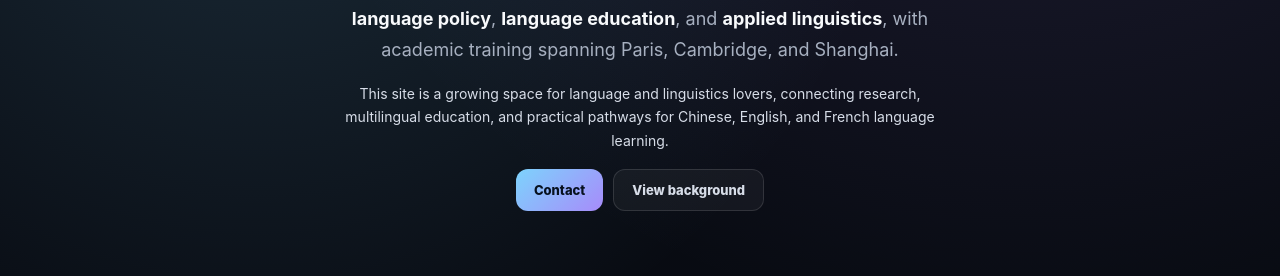
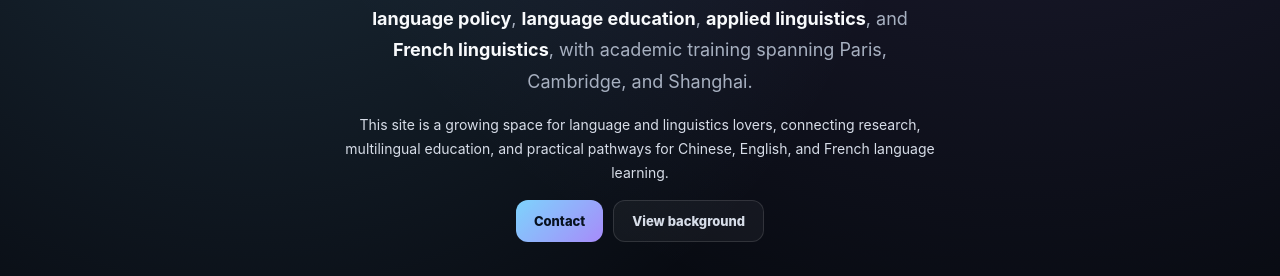
Before and after one commit to chinesefaker/sifaks, a plain HTML site: page index.html in a window 1280 px wide. Shown: the part 481-757 px from the top of the page. Drawn offline with Linux system fonts and the light colour scheme.

Commit message:
Update homepage profile text

```diff
--- a/index.html
+++ b/index.html
@@ -74,7 +74,7 @@
       <div class="hero-logo">SO</div>
       <h1>Sifaks<br>Ousmail</h1>
       <div class="pill"><span class="pill-dot"></span>Official Website</div>
-      <p class="lead"><strong>Sifaks Ousmail</strong> is a linguist and researcher working across <strong>language policy</strong>, <strong>language education</strong>, and <strong>applied linguistics</strong>, with academic training spanning Paris, Cambridge, and Shanghai.</p>
+      <p class="lead"><strong>Sifaks Ousmail</strong> is a linguist and researcher working across <strong>language policy</strong>, <strong>language education</strong>, <strong>applied linguistics</strong>, and <strong>French linguistics</strong>, with academic training spanning Paris, Cambridge, and Shanghai.</p>
       <p class="hero-note">This site is a growing space for language and linguistics lovers, connecting research, multilingual education, and practical pathways for Chinese, English, and French language learning.</p>
       <div class="actions">
         <a class="btn btn-primary" href="mailto:coachmedanny@gmail.com">Contact</a>
```
